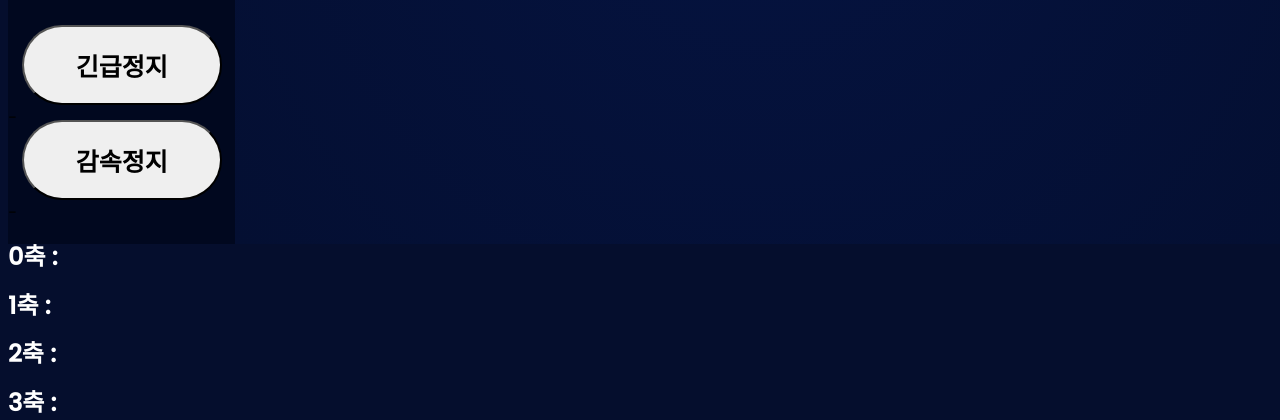
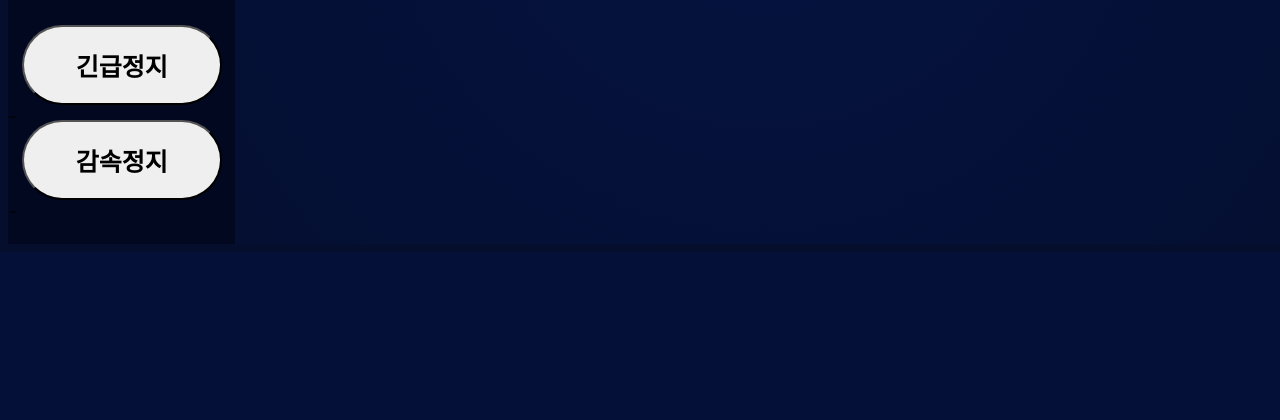
Before and after one commit to DeveloperYun/2022winter_intern, a Django app: page /control/ in a window 1280 px wide. Shown: the part 564-984 px from the top of the page. After the commit the page ends 808 px from the top, so only its background shows below. Run offline with Django 4.2, Linux system fonts and the light colour scheme; parts of the project's set-up code (start-up, migrations or seed data) failed here and were passed over; some libraries are stand-ins or nearby versions.

Commit message:
원점탐색 진행률 취소

```diff
--- a/control/views.py
+++ b/control/views.py
@@ -1376,6 +1376,7 @@
         dVelocity4 = c_double()
 
         #TODO:TODO:TODO:TODO:TODO:TODO: 원점탐색 퍼센테이지 TODO:TODO:TODO:TODO:TODO:TODO:
+        '''
         AxmHomeGetRate = loaddll['AxmHomeGetRate']
         AxmHomeSetResult = loaddll['AxmHomeSetResult']
         uHomeStepNumber,uHomeMainStepNumber,uHomeResult = c_ulong(), c_ulong(), c_ulong()
@@ -1463,6 +1464,7 @@
                         break
         else:
             print("축 없음")
+        '''
         #TODO:TODO:TODO:TODO:TODO:TODO:TODO:TODO:TODO:TODO:TODO:TODO:TODO:TODO:TODO:TODO:
 
         # 다축 구동
--- a/static/js/graph.js
+++ b/static/js/graph.js
@@ -163,10 +163,6 @@
     document.querySelector('#app2').innerText = djangoData.veldata3;
     document.querySelector('#app3').innerText = djangoData.veldata4;
 
-    document.querySelector('#home0').innerText = djangoData.HomeSetResult;
-    document.querySelector('#home1').innerText = djangoData.HomeSetResult1;
-    document.querySelector('#home2').innerText = djangoData.HomeSetResult2;
-    document.querySelector('#home3').innerText = djangoData.HomeSetResult3;
 }
 
 
--- a/templates/control/ready_to_control.html
+++ b/templates/control/ready_to_control.html
@@ -180,26 +180,7 @@
                     </li>
 
                     <!--TODO:TODO:TODO:TODO:TODO: 각 축의 원점탐색 진행률 표시 -->
-                    <div>
-                        <div style="flex-direction: row; justify-content: space-between; align-items: center; width: 100%">                                                <div style="margin-right: 1em;">
-                            <h2 style="color:white; display:inline-block; margin:0">0축 : </h2>
-                            <h2 id="home0" style="color:white; display:inline-block">{{text}}</h2>
-                        </div>
-                        <div style="margin-right: 1em;">
-                            <h2 style="color:white; display:inline-block; margin:0">1축 : </h2>
-                            <h2 id="home1" style="color:white; display:inline-block">{{text}}</h2>
-                        </div>
-                        <div style="margin-right: 1em;">
-                            <h2 style="color:white; display:inline-block; margin:0">2축 : </h2>
-                            <h2 id="home2" style="color:white; display:inline-block">{{text}}</h2>
-                        </div>
-                        <div style="margin-right: 1em;">
-                            <h2 style="color:white; display:inline-block; margin:0">3축 : </h2>
-                            <h2 id="home3" style="color:white; display:inline-block">{{text}}</h2>
-                        </div>
-                    </div>
 
-                    </div>
 
                     <!--: 각 축의 상태정보 띄우기 -->
                     <ul>
```
